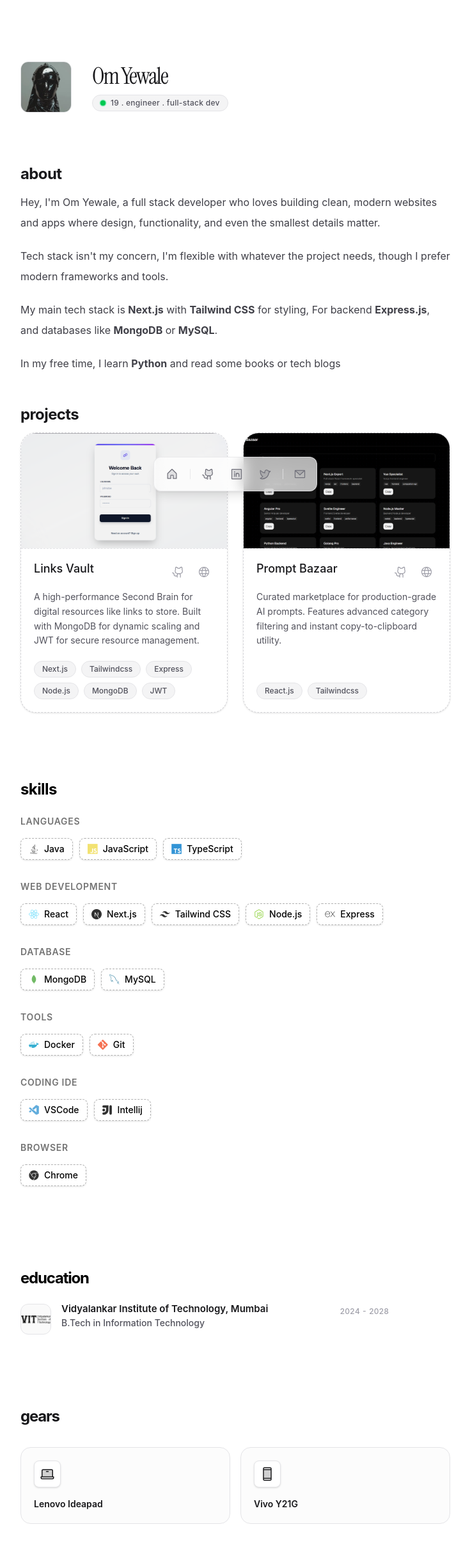
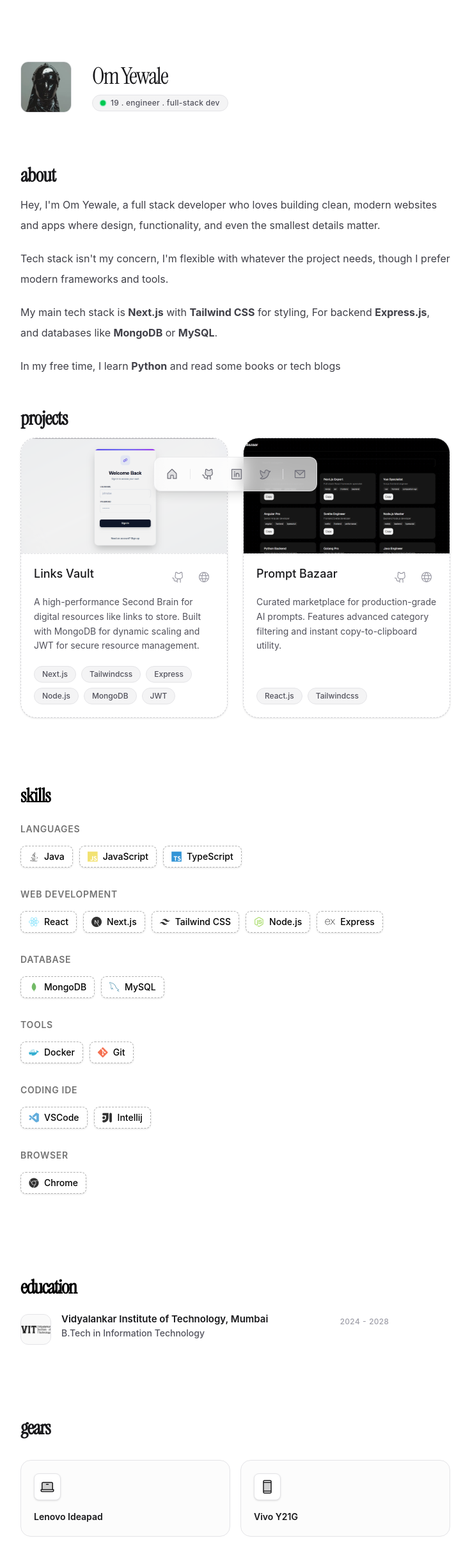
Before and after one commit to OMEE-Y/omfolio, a Next.js app: page / in a window 1280 px wide. Shown: the top 2440 px of the page at 64% size, without its empty margins (272-1007 px from the left). Built offline with nearby package versions, Linux system fonts and the light colour scheme.

Commit message:
update headings to use 'font-instrument' and increase font size for better visibility

```diff
--- a/src/app/page.tsx
+++ b/src/app/page.tsx
@@ -37,7 +37,7 @@ export default function Portfolio() {
 
 
       <section className="py-12">
-         <h2 className="text-2xl font-bold text-zinc-900 dark:text-white mb-3 tracking-tight">
+         <h2 className=" font-instrument text-3xl font-bold text-zinc-900 dark:text-white mb-3 tracking-tight">
     projects
   </h2>
  <div className="grid grid-cols-1 sm:grid-cols-2 gap-6">
--- a/src/components/about.tsx
+++ b/src/components/about.tsx
@@ -6,7 +6,7 @@ import React from "react";
 export default function AboutSection() {
   return (
     <div className="mt-14">
-      <h2 className="text-2xl font-bold text-zinc-900 dark:text-white mb-3 tracking-tight">
+      <h2 className="font-instrument text-3xl font-bold text-zinc-900 dark:text-white mb-3 tracking-tight">
         about
       </h2>
       <div className="space-y-5 text-[15.5px] sm:text-[16px] leading-7 sm:leading-8 max-w-2xl text-zinc-700 dark:text-zinc-300">
--- a/src/components/education.tsx
+++ b/src/components/education.tsx
@@ -29,7 +29,7 @@ export default function EducationPage() {
 
   return (
     <section className="mb-24 space-y-6">
-      <h2 className="text-2xl font-bold text-black dark:text-white tracking-tighter">
+      <h2 className="font-instrument text-3xl font-bold text-black dark:text-white tracking-tighter">
         education
       </h2>
 
--- a/src/components/gears.tsx
+++ b/src/components/gears.tsx
@@ -20,7 +20,7 @@ return (
   <div className="pb-32">
     <>
       <div className="flex items-center justify-between mb-8">
-        <h2 className="text-2xl font-bold tracking-tighter text-zinc-900 dark:text-zinc-100">
+        <h2 className=" font-instrument text-3xl font-bold tracking-tighter text-zinc-900 dark:text-zinc-100">
           gears
         </h2>
       </div>
--- a/src/components/tech-icon.tsx
+++ b/src/components/tech-icon.tsx
@@ -52,7 +52,7 @@ export const TechIcon = () => {
   return (
 
     <div className="mt-8 md:mt-14 w-full mx-auto px-4 md:px-0">
-      <h2 className="text-2xl font-bold text-black dark:text-white mb-6 tracking-tight">
+      <h2 className="font-instrument text-3xl font-bold text-black dark:text-white mb-6 tracking-tight">
         skills
       </h2>
 
```
